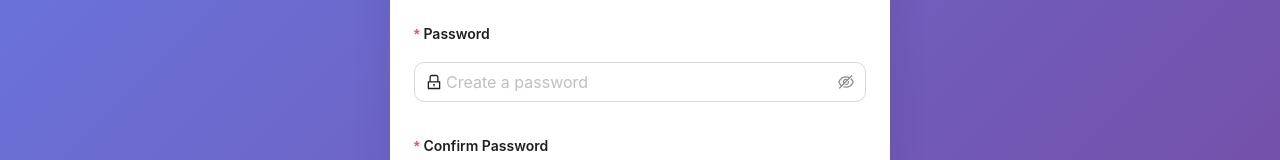
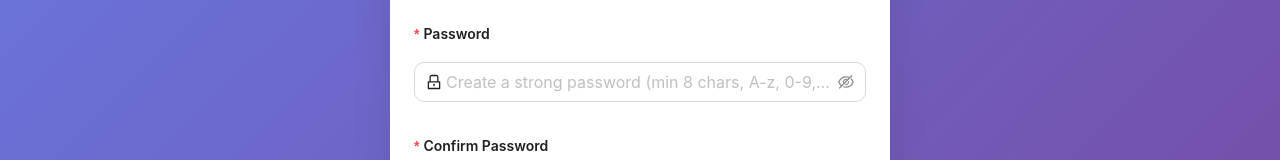
Before and after one commit to cliprs/cct-portal-frontend, a React (Create React App) app: page /register in a window 1280 px wide. Shown: the part 538-698 px from the top of the page. Built offline with nearby package versions, Linux system fonts and the light colour scheme.

Commit message:
Add Login and Register pages with type safe auth

```diff
--- a/src/pages/Register.tsx
+++ b/src/pages/Register.tsx
@@ -92,7 +92,11 @@ const Register: React.FC = () => {
       let errorMessage = 'Registration failed. Please try again.';
 
       if (error.status === 400) {
-        errorMessage = 'Invalid input data. Please check all fields.';
+        if (error.message?.includes('Password does not meet requirements') || error.error === 'WEAK_PASSWORD') {
+          errorMessage = 'Password must be at least 8 characters with uppercase, lowercase, number and special character (@$!%*?&)';
+        } else {
+          errorMessage = 'Invalid input data. Please check all fields.';
+        }
       } else if (error.status === 500) {
         errorMessage = 'Server error. Please try again later.';
       } else if (error.message?.includes('already exists') || error.message?.includes('duplicate')) {
@@ -250,14 +254,14 @@ const Register: React.FC = () => {
               { required: true, message: 'Please enter your password' },
               { min: 8, message: 'Password must be at least 8 characters' },
               {
-                pattern: /^(?=.*[a-z])(?=.*[A-Z])(?=.*\d)/,
-                message: 'Password must contain uppercase, lowercase, and number'
+                pattern: /^(?=.*[a-z])(?=.*[A-Z])(?=.*\d)(?=.*[@$!%*?&])[A-Za-z\d@$!%*?&]/,
+                message: 'Password must contain uppercase, lowercase, number and special character (@$!%*?&)'
               }
             ]}
           >
             <Input.Password
               prefix={<LockOutlined />}
-              placeholder="Create a password"
+              placeholder="Create a strong password (min 8 chars, A-z, 0-9, @$!%*?&)"
               autoComplete="new-password"
             />
           </Form.Item>
```
